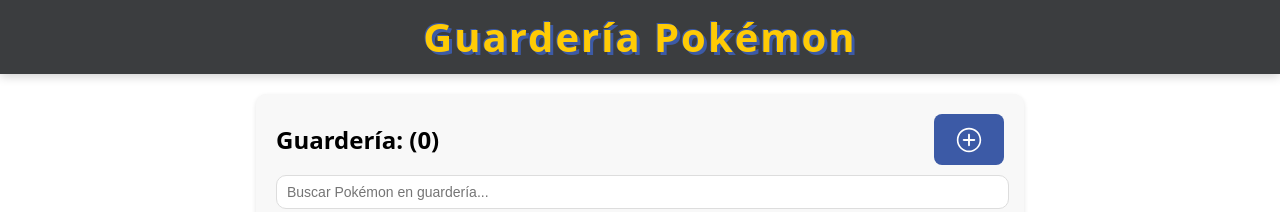
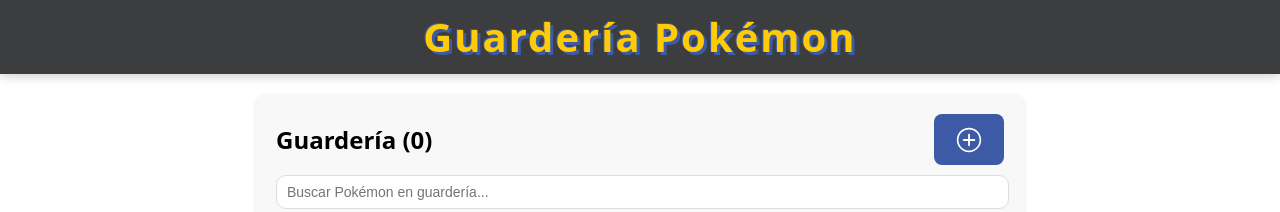
Before and after one commit to gato8989/PokeCare, a React (Vite) app: page / in a window 1280 px wide. Shown: the top 212 px of the page. Built offline with nearby package versions, Linux system fonts and the light colour scheme.

Commit message:
Revert "Merge branch 'main' of https://github.com/gato8989/PokeCare"
This reverts commit a5ff85b85b6050e0ef4f4936901af6bc70773c4b, reversing
changes made to d0e737d4b603512b414aa31d7998cecf097665aa.

```diff
--- a/src/components/PokemonDaycare.jsx
+++ b/src/components/PokemonDaycare.jsx
@@ -31,7 +31,7 @@
     <div className="daycare-container">
       <div className="daycare-header">
         <div className="header-top-row">
-          <h2>Guardería: ({pokemons.length})</h2>
+          <h2>Guardería ({pokemons.length})</h2>
           <button
             className="add-pokemon-btn"
             onClick={() => setShowPopup(true)}
```
